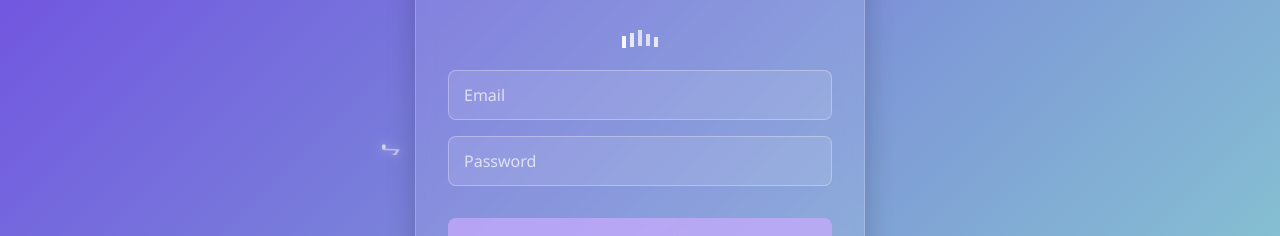
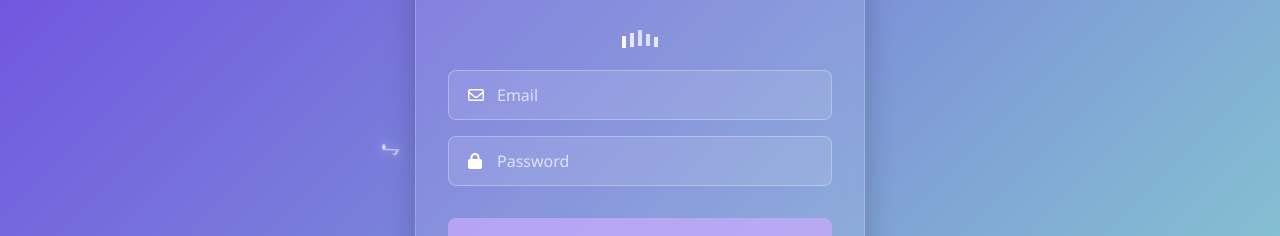
Before and after one commit to shrutiiii26/Harmonique, an Angular app: page /login in a window 1280 px wide. Shown: the part 257-493 px from the top of the page. Built offline with nearby package versions, Linux system fonts and the light colour scheme.

Commit message:
Added dynamic icons near placeholders.

```diff
--- a/src/app/login/login.component.html
+++ b/src/app/login/login.component.html
@@ -1,3 +1,5 @@
+<link rel="stylesheet" href="https://cdnjs.cloudflare.com/ajax/libs/font-awesome/6.5.1/css/all.min.css" integrity="sha512-...your-integrity..." crossorigin="anonymous" referrerpolicy="no-referrer" />
+
 <div class="login-wrapper">
   <div class="music-notes">
     <span class="music-note" style="left: 10%; animation-delay: 0s;">♬</span>
@@ -16,19 +18,24 @@
     </div>
 
     <form [formGroup]="loginForm" (ngSubmit)="onSubmit()">
-      <div class="mb-3">
-        <input type="email" class="form-control white-placeholder" placeholder="Email" formControlName="email" />
-        <small class="text-danger" *ngIf="email.invalid && (email.dirty || email.touched)">
-          Please enter a valid email.
-        </small>
+      <div class="mb-3 position-relative">
+        <i class="fa-regular fa-envelope position-absolute top-50 start-0 translate-middle-y" style="margin-left: 20px; color: white;"></i>
+        <input type="email" class="form-control ps-5 white-placeholder" placeholder="Email" formControlName="email" />
       </div>
+      <small class="text-danger" *ngIf="email.invalid && (email.dirty || email.touched)">
+        Please enter a valid email.
+      </small>
 
-      <div class="mb-3">
-        <input type="password" class="form-control" placeholder="Password" formControlName="password" />
-        <small class="text-danger" *ngIf="password.invalid && (password.dirty || password.touched)">
-          Password must be at least 6 characters.
-        </small>
+
+      <div class="mb-3 position-relative">
+        <i class="position-absolute top-50 start-0 translate-middle-y"
+        [ngClass]="lockIconClass"
+        style="margin-left: 20px; color: white;"></i>
+             <input type="password" class="form-control ps-5" placeholder="Password" formControlName="password" />
       </div>
+      <small class="text-danger" *ngIf="password.invalid && (password.dirty || password.touched)">
+        Password must be at least 6 characters.
+      </small>
 
       <!-- Error message display -->
       <div *ngIf="errorMessage" class="alert alert-danger mb-3">
--- a/src/app/login/login.component.ts
+++ b/src/app/login/login.component.ts
@@ -24,6 +24,7 @@ export class LoginComponent {
   loginForm: FormGroup;
   isLoading = false;
   errorMessage: string | null = null;
+  lockIconClass = 'fa-solid fa-lock';
 
   constructor(
     private router: Router,
@@ -69,9 +70,12 @@ export class LoginComponent {
           this.authService.storeUserData(response.user);
         }
 
+        this.lockIconClass = 'fa-solid fa-unlock';
+
         this.isLoading = false;
         this.router.navigate(['/home']);
       },
+
       error: (error: HttpErrorResponse) => {
         this.isLoading = false;
         console.error('Login failed:', error);
```
Also changed, not shown: package.json (+5 -3 lines), 1 other file (tests, documents, lock files or other folders).
